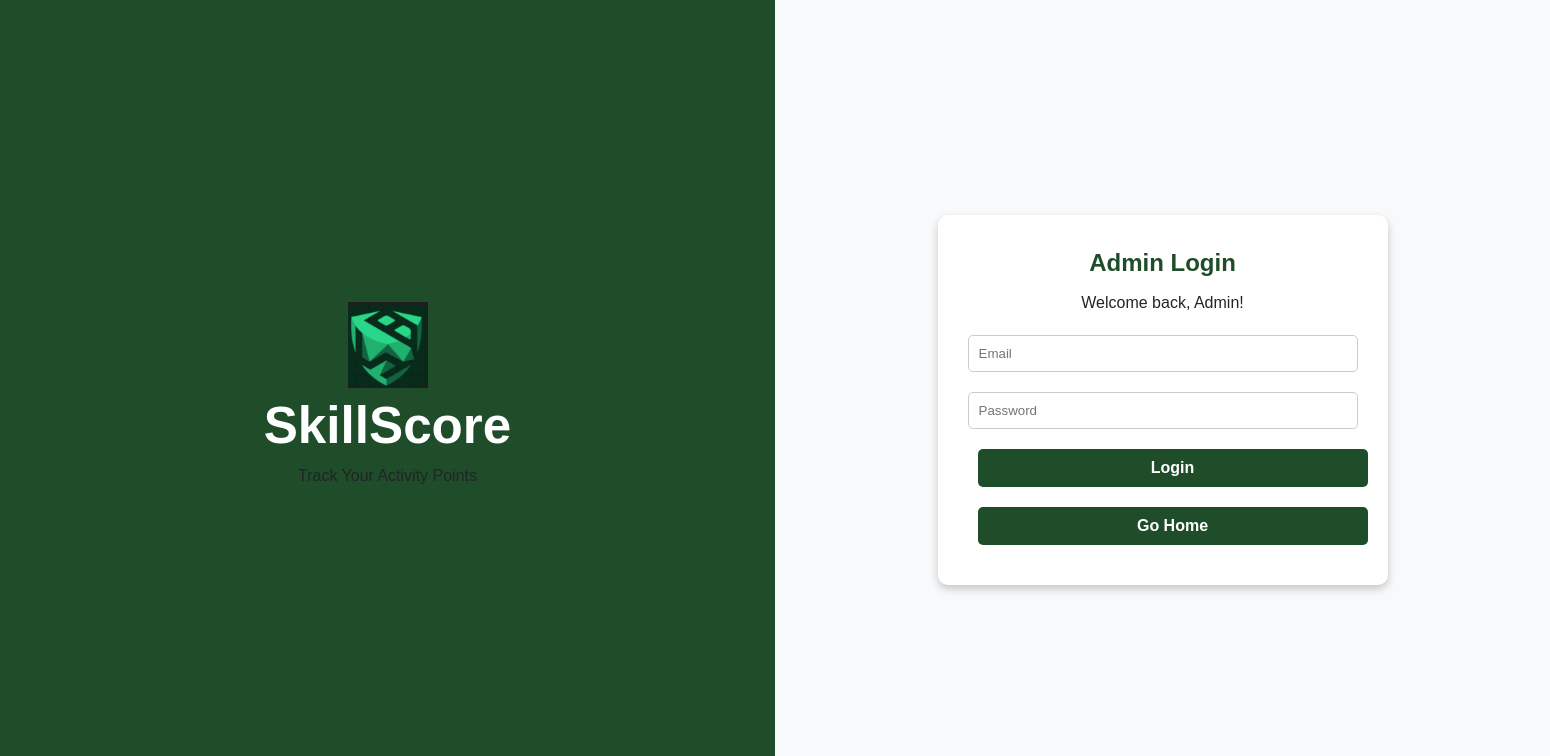
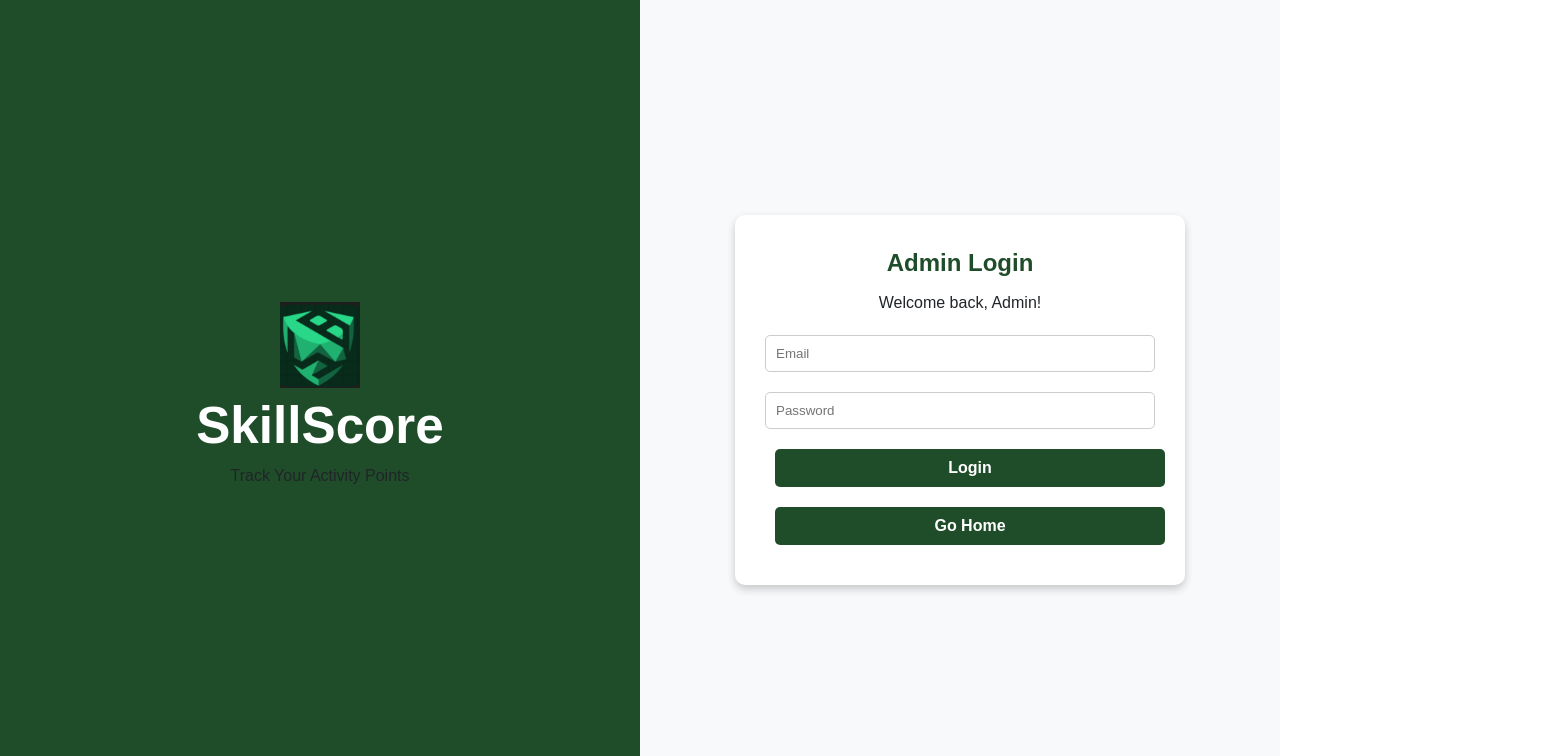
Before and after one commit to Rush3012/SkillScore, a React (Vite) app in the folder Skillscore/frontend/: page /admin-login in a window 1280 px wide. Shown: the top 756 px of the page, 1550 px wide, since content can reach past the window. Built offline with nearby package versions, Linux system fonts and the light colour scheme.

Commit message:
few changes

```diff
--- a/Skillscore/frontend/src/pages/AdminLogin.css
+++ b/Skillscore/frontend/src/pages/AdminLogin.css
@@ -1,7 +1,7 @@
 .admin-login-container {
     display: flex;
     height: 100vh;
-    width:1550px;
+    width:100vw;
 }
 
 .admin-login-left {
```
Also changed, not shown: 2 other files (tests, documents, lock files or other folders).
